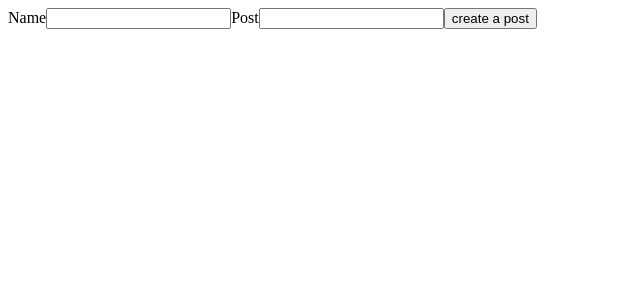
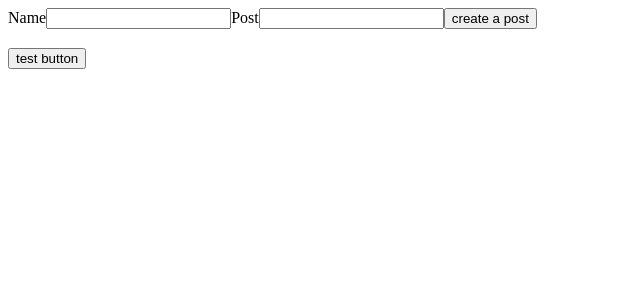
Before and after one commit to Byakuya91/Social-Feed, a React (Create React App) app: page / in a window 1280 px wide. Shown: the top 300 px of the page, without its empty margins (0-640 px from the left). Built offline with nearby package versions, Linux system fonts and the light colour scheme.

Commit message:
I've created a test button from the CustomButton component. I will now be styling the button to have an active and inactive state and coding it to display an active/ inactve state when clicked.

```diff
--- a/src/App.js
+++ b/src/App.js
@@ -1,6 +1,7 @@
 import React, { useState } from "react";
 import DisplayPosts from "./Components/DisplayPosts/DisplayPosts";
 import CreatePosts from "./Components/CreatePost/CreatePost";
+import CustomButton from "./Components/CustomButton/CustomButton";
 
 function App() {
   const [posts, setPosts] = useState([
@@ -9,7 +10,7 @@ function App() {
       post: " ",
     },
   ]);
-
+  // function to add new posts to DisplayPosts component.
   function addNewPost(post) {
     // create a temporary variable to hold the posts
     let tempPosts = [...posts, post];
@@ -21,6 +22,9 @@ function App() {
     <div>
       <CreatePosts addNewPost={addNewPost} />
       <DisplayPosts parentPosts={posts} />
+      <span>
+        <CustomButton message="test button" />
+      </span>
     </div>
   );
 }
--- /dev/null
+++ b/src/Components/CustomButton/CustomButton.jsx
@@ -0,0 +1,15 @@
+import React, { useState } from 'react';
+import "./CustomButton.css";
+
+
+const CustomButton = (props) => {
+    return (
+
+      <div>
+          <button>{props.message}</button>
+      </div>
+
+     );
+}
+
+export default CustomButton;
--- a/src/Components/LikeOrDislike/LikeOrDislike.jsx
+++ /dev/null
@@ -1,5 +0,0 @@
-const likeorDislike = (props) => {
-    return (  );
-}
-
-export default likeorDislike;
```
Also changed, not shown: src/Components/CustomButton/CustomButton.css (added).
